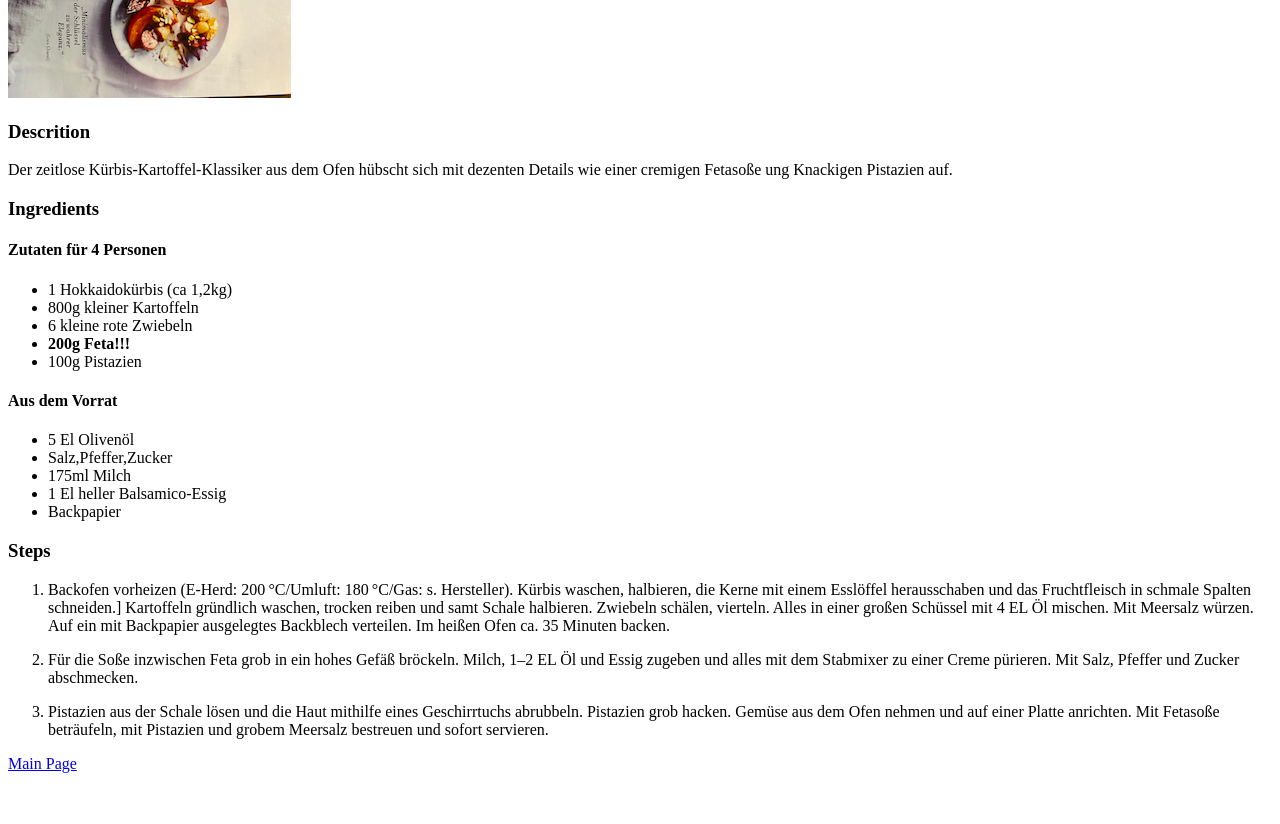
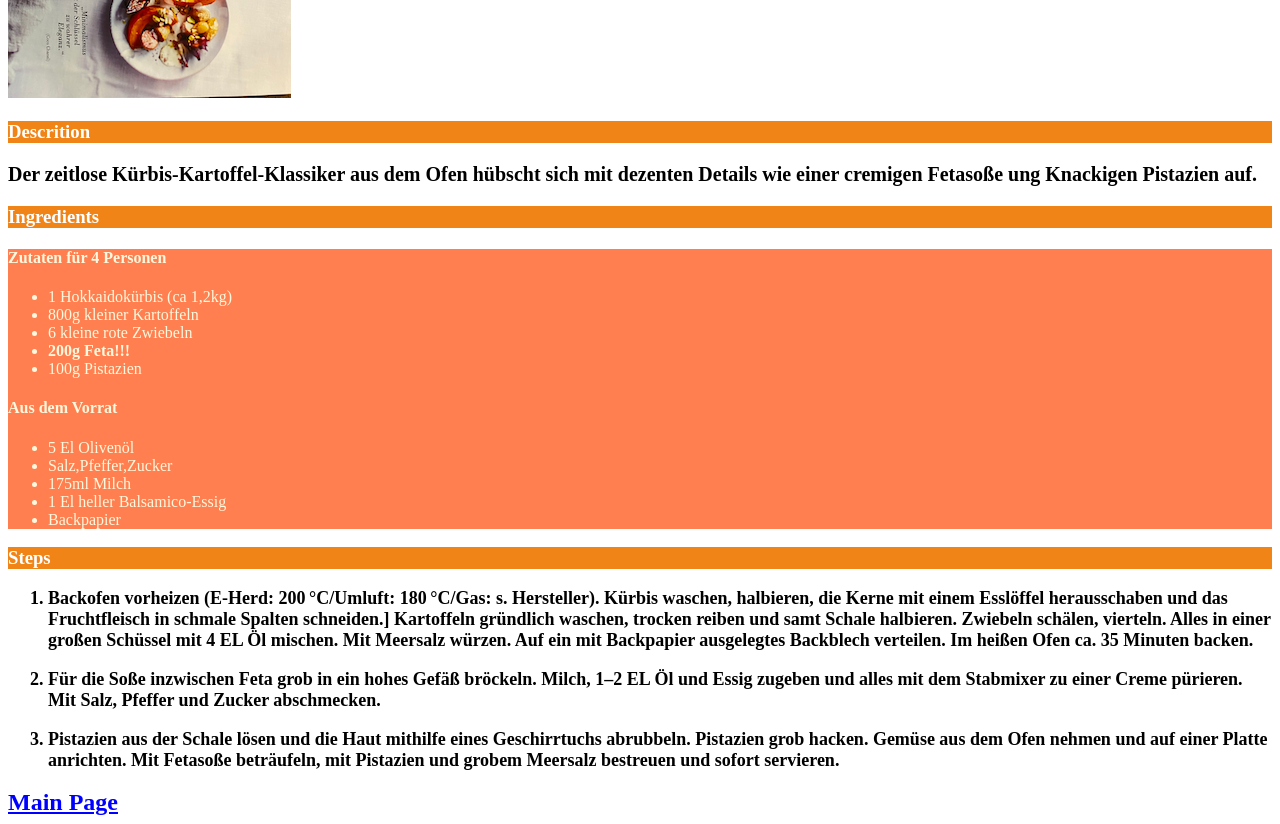
Before and after one commit to SteliosRusta/odin-recipes, a plain HTML site: page recipes/hokkaido-ofengemuse.html in a window 1280 px wide. Shown: the part 360-1184 px from the top of the page. Before the commit the page ends 1141 px from the top, so only its background shows below. Drawn offline with Linux system fonts and the light colour scheme.

Commit message:
Add some colors

```diff
--- a/recipes/hokkaido-ofengemuse.html
+++ b/recipes/hokkaido-ofengemuse.html
@@ -6,6 +6,7 @@
     <title>Recipes</title>
 
     <meta charset ="utf-8">
+    <link rel="stylesheet" href="../style.css" >
 
   </head>
 
@@ -17,10 +18,10 @@
 
     <h3>Descrition</h3>
 
-    <p>Der zeitlose Kürbis-Kartoffel-Klassiker aus dem Ofen hübscht sich mit dezenten Details wie einer cremigen Fetasoße ung Knackigen Pistazien auf. </p>
+    <p class="bold">Der zeitlose Kürbis-Kartoffel-Klassiker aus dem Ofen hübscht sich mit dezenten Details wie einer cremigen Fetasoße ung Knackigen Pistazien auf. </p>
 
     <h3>Ingredients</h3>
-    <div>
+    <div id="ingredients">
         <h4>Zutaten für 4 Personen</h4>
         <ul>
             <li>1 Hokkaidokürbis (ca 1,2kg)</li>
@@ -40,7 +41,7 @@
     </div>
     <div>
         <h3>Steps</h3>
-        <ol>
+        <ol class="bold small">
             <li><p>Backofen vorheizen (E-Herd: 200 °C/Umluft: 180 °C/Gas: s. Hersteller).
                 Kürbis waschen, halbieren, die Kerne mit einem Esslöffel herausschaben und das Fruchtfleisch in schmale Spalten schneiden.]
                  Kartoffeln gründlich waschen, trocken reiben und samt Schale halbieren. Zwiebeln schälen, vierteln.
--- /dev/null
+++ b/style.css
@@ -0,0 +1,29 @@
+* {
+    font-family: "Times New Roman", sans-serif
+}
+h1,
+h3 {
+    background-color: rgba(240, 120, 0, 0.911);
+    color: white;
+}
+
+.bold {
+    font-weight: bold;
+    font-size: 20px;
+
+}
+
+.small {
+    font-size: 18px;
+
+}
+
+a {
+    font-size: 24px;
+    font-weight: bold;
+    color: blue;
+}#ingredients {
+    background-color: coral;
+    color:cornsilk;
+    padding: 0;
+}
```
Also changed, not shown: index.html (+2 -2 lines), recipes/come-together-gulasch.html (+4 -4 lines), recipes/yellow-submarine-hotdog.html (+4 -3 lines).
